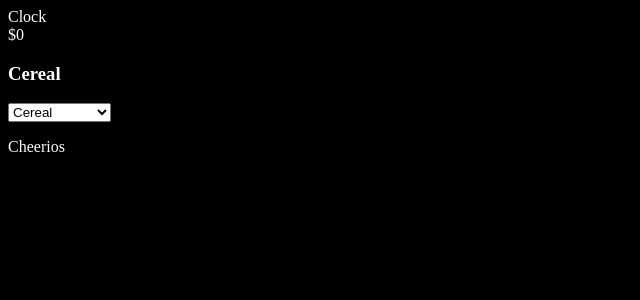
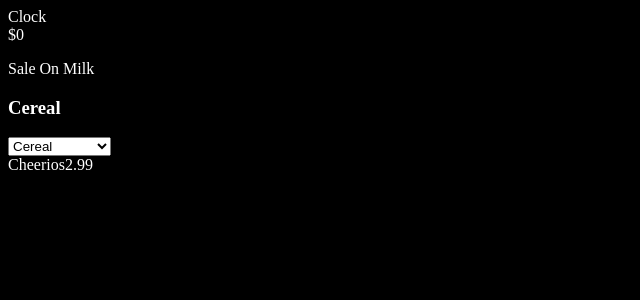
Before and after one commit to whlong1/reactville, a React (Create React App) app: page / in a window 1280 px wide. Shown: the top 300 px of the page, without its empty margins (0-640 px from the left). Built offline with nearby package versions, Linux system fonts and the light colour scheme.

Commit message:
build out Product component

```diff
--- a/src/SuperMarket/DisplayProducts.jsx
+++ b/src/SuperMarket/DisplayProducts.jsx
@@ -1,9 +1,10 @@
+import Product from './Product'
+
+
 const DisplayProducts = (props) => {
 
   const selectedProducts = props.products.map((product, idx) => {
-    if (product.category === props.productCategory) {
-      return <p key={idx}>{product.name}</p>
-    }
+    return product.category === props.productCategory && <Product key={idx} product={product} saleItem={props.saleItem} />
   })
 
   return (
--- a/src/SuperMarket/Product.jsx
+++ b/src/SuperMarket/Product.jsx
@@ -1,11 +1,20 @@
 
 
 const Product = (props) => {
+  //if product === saleItem, set updated value, build on click
+
+  const adjustedPrice = () => {
+    if (props.saleItem?.id === props.product.id) {
+      return <p>Adjusted: 2 </p>
+    }
+  }
 
   return (
-    <div>
-
-    </div>
+    <>
+      {props.product.name}
+      {props.product.price}
+      {adjustedPrice()}
+    </>
   )
 }
 
--- a/src/SuperMarket/SuperMarket.jsx
+++ b/src/SuperMarket/SuperMarket.jsx
@@ -1,31 +1,29 @@
 import DisplayProducts from './DisplayProducts'
 import CategoryMenu from './CategoryMenu'
 import Cart from './Cart'
-import { salesGenerator } from './modules/salesGenerator'
 import { products } from './modules/data'
 import { useState, useEffect } from 'react'
 
 const SuperMarket = () => {
   const [productCategory, setProductCategory] = useState('Cereal')
-  const [sale, setSale] = useState(2)
-  // const [cart, setCart] = useState([])
+  const [saleItem, setSaleItem] = useState()
 
-  // useEffect(() => {
-  //   const newSale = salesGenerator(groupBy())
-  //   console.log(newSale)
-  //   setSale(newSale)
-  // }, [])
+  const salesGenerator = (products) => {
+    const idx = Math.floor(Math.random() * products.length)
+    return products[idx]
+  }
 
-  // console.log('Sale Item', products[sale])
-
+  useEffect(() => {
+    const newSale = salesGenerator(products)
+    setSaleItem(newSale)
+  }, [])
 
   return (
     <div>
-      {/* <p>Sale On {sale}</p>
-      <Cart cart={cart} setCart={setCart} /> */}
+      <p>Sale On {saleItem?.name}</p>
       <h3>{productCategory}</h3>
       <CategoryMenu products={products} setProductCategory={setProductCategory} />
-      <DisplayProducts products={products} productCategory={productCategory} />
+      <DisplayProducts products={products} productCategory={productCategory} saleItem={saleItem} />
     </div>
   )
 }
--- a/src/SuperMarket/modules/salesGenerator.js
+++ /dev/null
@@ -1,14 +0,0 @@
-export const salesGenerator = (products) => {
-  const categories = ['Cereal', 'Dairy', 'Meat', 'Baked Goods', 'Frozen Food']
-  const catIdx = Math.floor(Math.random() * categories.length)
-
-  const selectedCategories = products[categories[catIdx]]
-  const prodIdx = Math.floor(Math.random() * selectedCategories.length)
-
-
-  return selectedCategories[prodIdx]
-}
-
-//generate another idx to select item from category?
-//take in array of data as param, look at length of category
-//select 1 element from that category to be on sale
```
